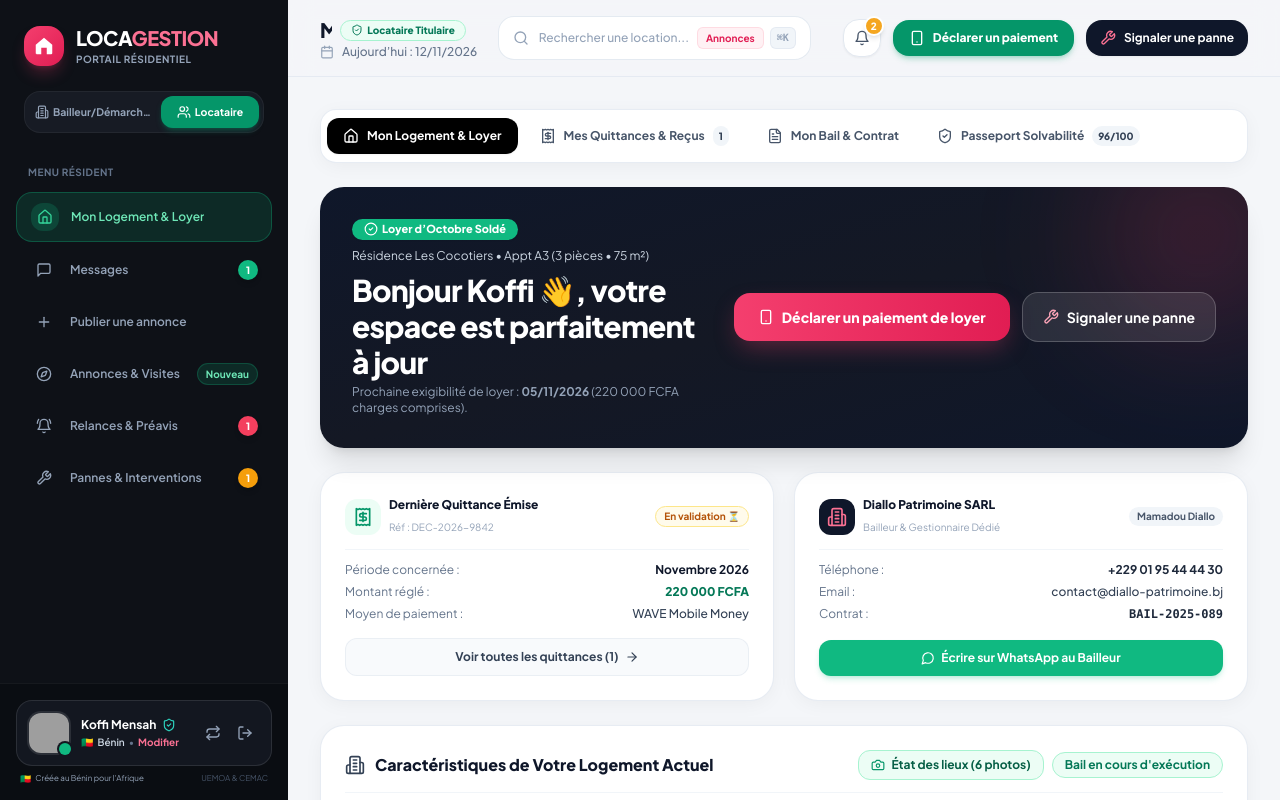
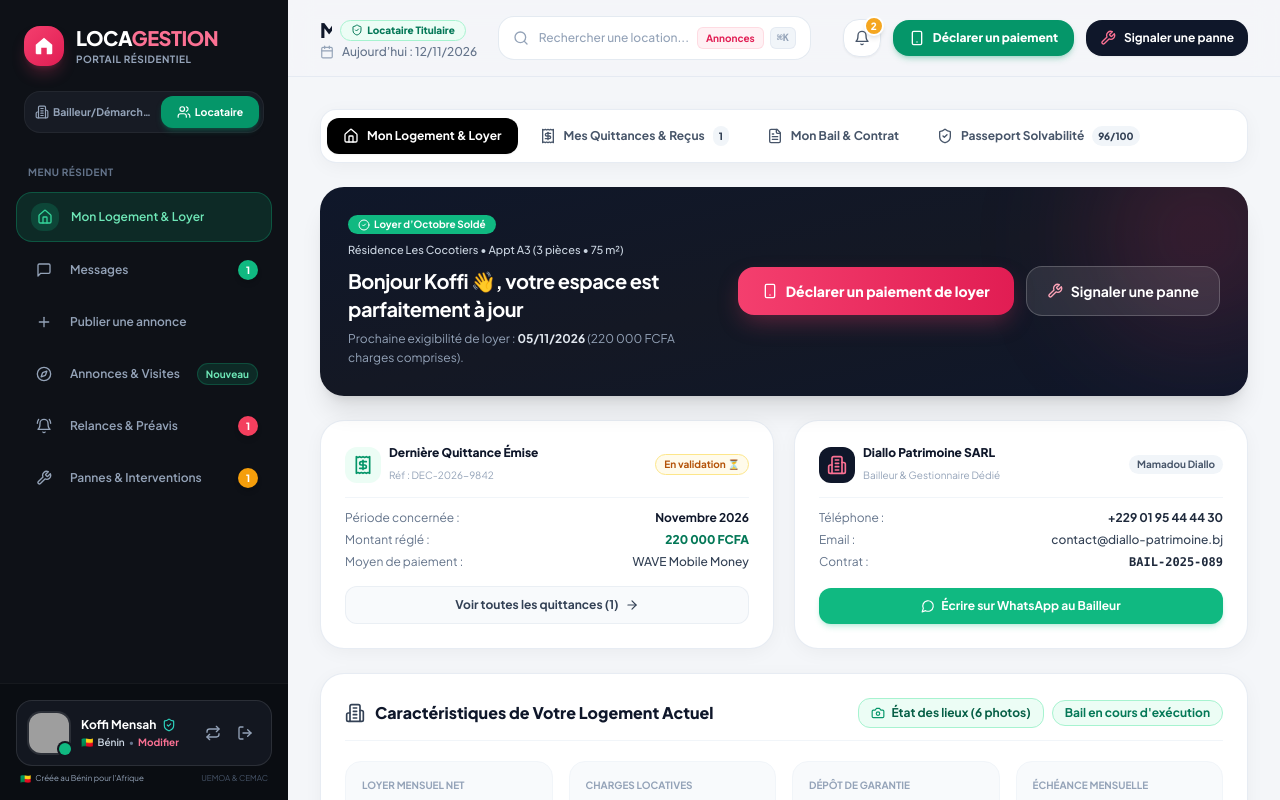
Before and after one commit to monroyoff/LOCAGESTION, a Next.js app: page /portal in a window 1280 px wide. Shown: the top 800 px of the page. Built offline with nearby package versions, Linux system fonts and the light colour scheme; grey boxes are pictures that could not be loaded.

Commit message:
style(portal): affinement et reduction de la taille du titre d'accueil pour un rendu plus pro

```diff
--- a/src/app/portal/page.tsx
+++ b/src/app/portal/page.tsx
@@ -1001,26 +1001,26 @@ function TenantPortalContent() {
               </div>
 
               {/* Hero Banner: Rent Due & Quick Payment */}
-              <div className="bg-gradient-to-br from-slate-900 via-[#141824] to-slate-900 rounded-3xl p-6 sm:p-8 text-white shadow-xl relative overflow-hidden">
+              <div className="bg-gradient-to-br from-slate-900 via-[#141824] to-slate-900 rounded-3xl p-5 sm:p-7 text-white shadow-xl relative overflow-hidden">
                 <div className="absolute -top-12 -right-12 w-48 h-48 bg-brand-500/20 rounded-full blur-3xl pointer-events-none" />
 
                 <div className="relative z-10 flex flex-col md:flex-row md:items-center justify-between gap-6">
                   <div>
                     <div className="flex items-center gap-2 mb-2 flex-wrap">
-                      <span className="px-3 py-0.5 rounded-full text-[11px] font-black bg-emerald-500 text-white shadow-sm flex items-center gap-1">
-                        <CheckCircle2 className="w-3.5 h-3.5" />
+                      <span className="px-2.5 py-0.5 rounded-full text-[10px] font-bold bg-emerald-500 text-white shadow-xs flex items-center gap-1">
+                        <CheckCircle2 className="w-3 h-3" />
                         Loyer d’Octobre Soldé
                       </span>
-                      <span className="text-xs text-slate-300">
+                      <span className="text-[11px] text-slate-300 font-medium">
                         {tenant.property} • {tenant.unit}
                       </span>
                     </div>
 
-                    <h1 className="text-2xl sm:text-3xl font-black tracking-tight leading-tight">
+                    <h1 className="text-lg sm:text-xl font-bold tracking-tight text-white leading-snug">
                       Bonjour Koffi 👋, votre espace est parfaitement à jour
                     </h1>
-                    <p className="text-xs text-slate-400 mt-1 max-w-lg">
-                      Prochaine exigibilité de loyer : <strong>{tenant.dueDate}</strong> ({formatFCFA(tenant.monthlyRent)} charges comprises).
+                    <p className="text-xs text-slate-400 mt-1.5 max-w-lg leading-relaxed">
+                      Prochaine exigibilité de loyer : <strong className="text-slate-200">{tenant.dueDate}</strong> ({formatFCFA(tenant.monthlyRent)} charges comprises).
                     </p>
                   </div>
 
```
